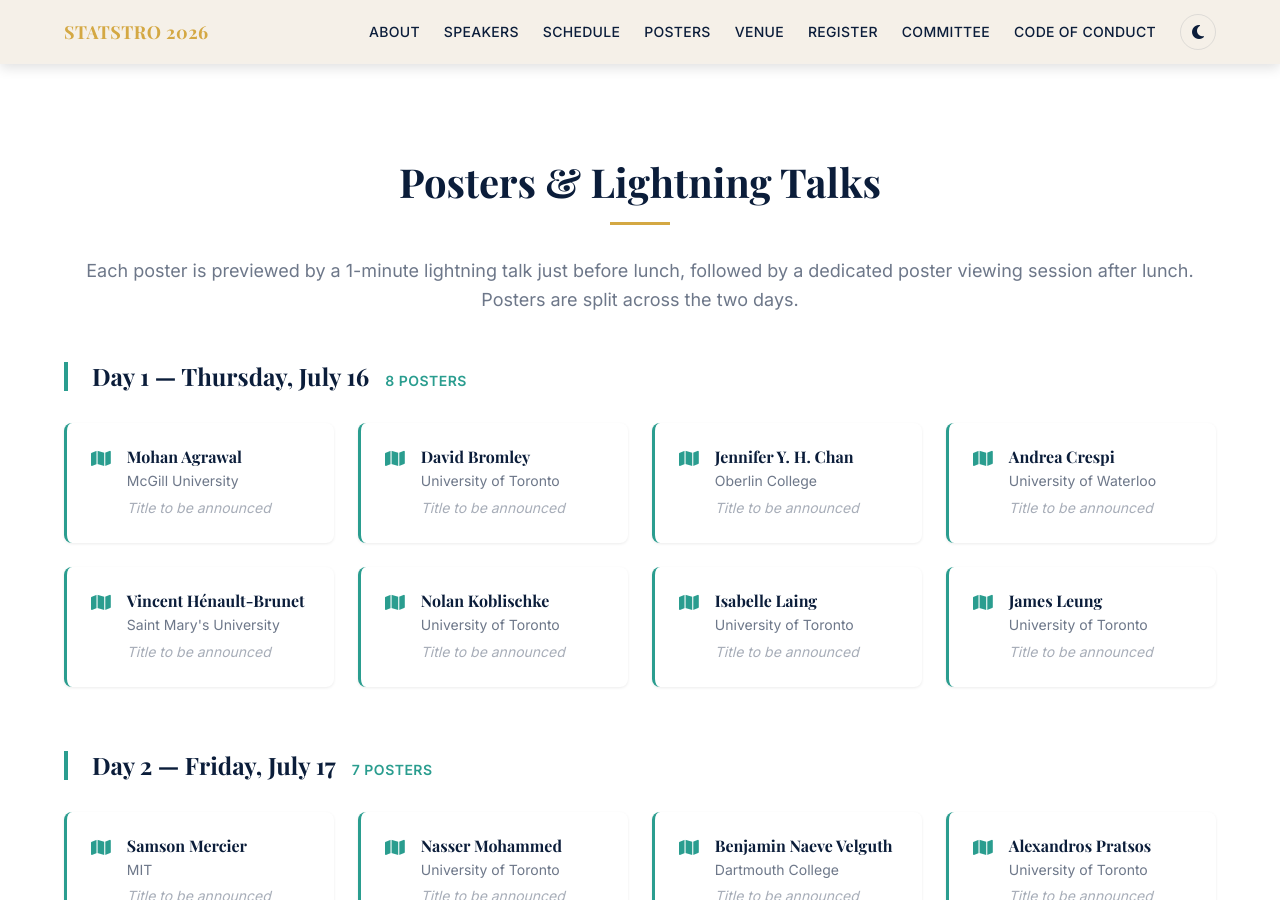
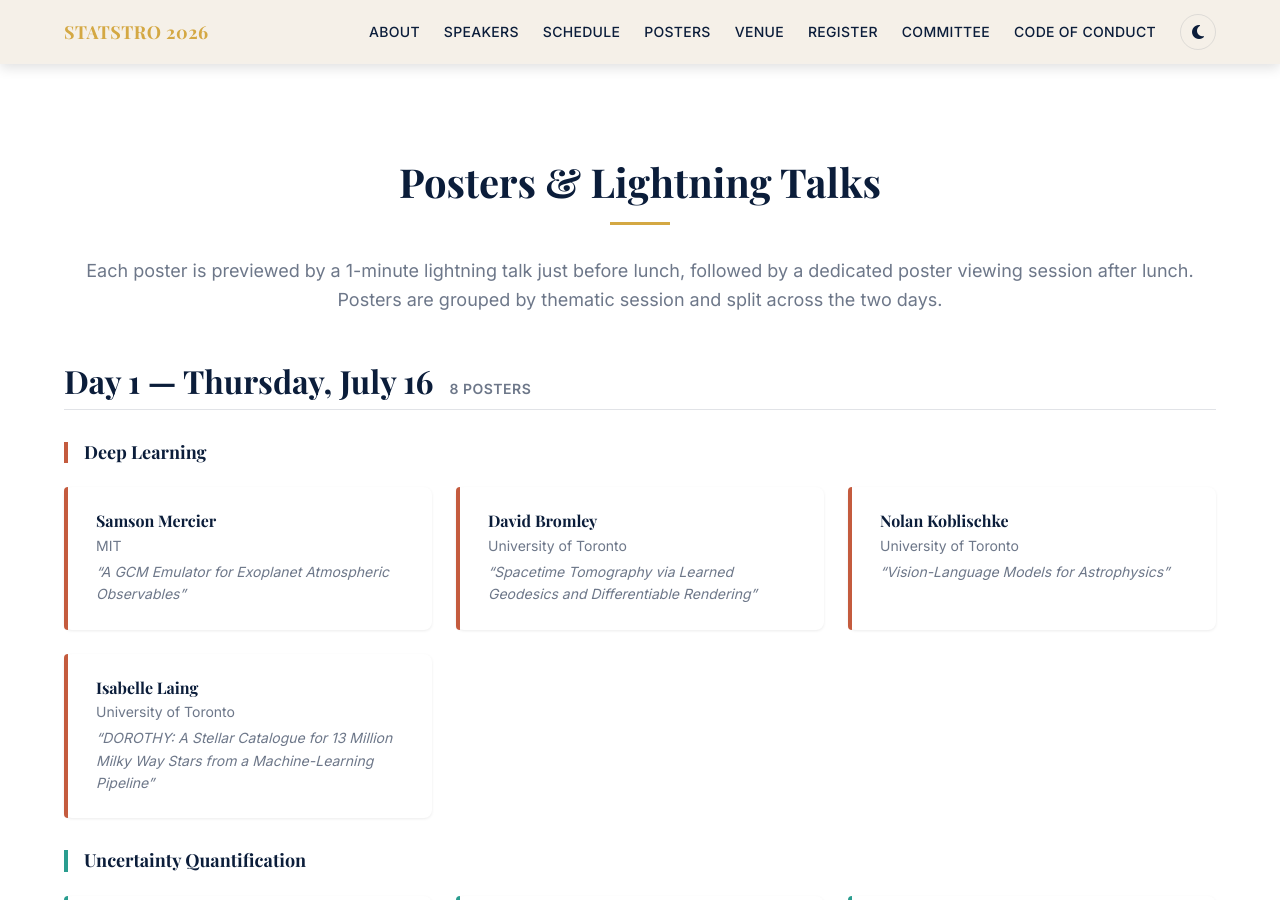
Before and after one commit to joshspeagle/STATSTRO, a Jekyll site: the page built from index.html, in a window 1280 px wide and 900 px high, scrolled down 6264 px. Built offline with Jekyll 4.4.1, drawn with Linux system fonts in a browser that asks for light colours; some web fonts are replaced; some of the changed text lies outside the part shown.

Commit message:
Key posters by session theme and add titles from the tracker
- Enrich _data/posters.yml with confirmed poster titles and a `session`
  category tag sourced from the poster tracker (Lightning+Poster Queue).
- Group posters by thematic session within each day and colour-key each
  card to its session (Deep Learning = coral, Uncertainty Quantification
  = teal, Sampling Techniques = gold, Simulation-Based Inference =
  purple), driven off _data/sessions.yml so the day follows the category.
- Keep the roster at the 15 confirmed-attending presenters; the 5
  poster-approved-but-unconfirmed applicants are intentionally excluded.
- Three posters had no session tag in the tracker; their category was
  inferred from the abstract (marked in the YAML) to keep ~8 boards/day.

Co-Authored-By: Claude Opus 4.8 <noreply@anthropic.com>
Claude-Session: https://claude.ai/code/session_015VcBYHxUG751wLYp2KJ5FK

```diff
--- a/_data/posters.yml
+++ b/_data/posters.yml
@@ -1,81 +1,90 @@
 # Poster presenters — each paired with a 1-minute lightning talk on their assigned day.
-# Posters are split across the two days because ~8 poster boards are available per day.
-# Day assignment is provisional (currently an alphabetical split); change `day` to rebalance.
-# `title` will be filled in once presenters confirm their poster titles.
+# Posters are grouped by thematic session; the session determines the day and colour:
+#   Day 1 — ml (Deep Learning), uq (Uncertainty Quantification)
+#   Day 2 — sampling (Sampling Techniques), sbi (Simulation-Based Inference)
+# `session` is the category tag from the poster tracker (first-listed where several apply).
+# Entries marked "inferred" had no session tag in the tracker; category was inferred from the
+# abstract to balance the ~8 boards available per day — adjust `session` to recategorise.
 
-# --- Day 1 — Thursday, July 16 ---
-- name: "Mohan Agrawal"
-  affiliation: "McGill University"
-  day: 1
-  title: ""
+# ===== Day 1 — Thursday, July 16 =====
+
+# --- Deep Learning ---
+- name: "Samson Mercier"
+  affiliation: "MIT"
+  session: ml
+  title: "A GCM Emulator for Exoplanet Atmospheric Observables"
 
 - name: "David Bromley"
   affiliation: "University of Toronto"
-  day: 1
-  title: ""
+  session: ml
+  title: "Spacetime Tomography via Learned Geodesics and Differentiable Rendering"
 
-- name: "Jennifer Y. H. Chan"
-  affiliation: "Oberlin College"
-  day: 1
-  title: ""
+- name: "Nolan Koblischke"
+  affiliation: "University of Toronto"
+  session: ml
+  title: "Vision-Language Models for Astrophysics"
 
+- name: "Isabelle Laing"
+  affiliation: "University of Toronto"
+  session: ml
+  title: "DOROTHY: A Stellar Catalogue for 13 Million Milky Way Stars from a Machine-Learning Pipeline"
+
+# --- Uncertainty Quantification ---
+- name: "Alexandros Pratsos"
+  affiliation: "University of Toronto"
+  session: uq
+  title: "Characterizing Stellar Streams with Error-Aware Machine Learning"
+
+- name: "Benjamin Naeve Velguth"  # inferred category (no session tag in tracker)
+  affiliation: "Dartmouth College"
+  session: uq
+  title: "Detecting Evidence of Hierarchical Structure Formation Around Dwarf Galaxies: Current and Future Observations"
+
+- name: "James Leung"  # inferred category (no session tag in tracker)
+  affiliation: "University of Toronto"
+  session: uq
+  title: "Deriving Physical Inferences from Multi-Wavelength Light Curves of High-Energy Relativistic Transients"
+
+- name: "Alexandra Rochon"  # inferred category (no session tag in tracker)
+  affiliation: "McMaster University"
+  session: uq
+  title: "Understanding the Impact of Cold Gas Giants on the Formation of Super-Earths and Sub-Neptunes with Astrometry"
+
+# ===== Day 2 — Friday, July 17 =====
+
+# --- Sampling Techniques ---
 - name: "Andrea Crespi"
   affiliation: "University of Waterloo"
-  day: 1
-  title: ""
+  session: sampling
+  title: "Efficient Gradient-Based Sampling for Cosmological Field-Level Inference"
+
+- name: "Mohan Agrawal"
+  affiliation: "McGill University"
+  session: sampling
+  title: "How to Generate Exact 1/fᵅ-Type Noise over an Arbitrary Number of Frequency Decades Without Running Out of Memory"
+
+- name: "Bennett Neil Skinner"
+  affiliation: "McMaster University"
+  session: sampling
+  title: "Inferring Planet Compositions Using Statistical Methods"
 
 - name: "Vincent Hénault-Brunet"
   affiliation: "Saint Mary's University"
-  day: 1
-  title: ""
-
-- name: "Nolan Koblischke"
-  affiliation: "University of Toronto"
-  day: 1
-  title: ""
-
-- name: "Isabelle Laing"
-  affiliation: "University of Toronto"
-  day: 1
-  title: ""
-
-- name: "James Leung"
-  affiliation: "University of Toronto"
-  day: 1
-  title: ""
-
-# --- Day 2 — Friday, July 17 ---
-- name: "Samson Mercier"
-  affiliation: "MIT"
-  day: 2
-  title: ""
+  session: sampling
+  title: "Orbit-Based Constraints on the Mass and Position of an IMBH in Omega Centauri from Fast-Moving Stars"
 
 - name: "Nasser Mohammed"
   affiliation: "University of Toronto"
-  day: 2
-  title: ""
+  session: sampling
+  title: "Bayesian Mixture Modelling to Characterize Stellar Streams"
 
-- name: "Benjamin Naeve Velguth"
-  affiliation: "Dartmouth College"
-  day: 2
-  title: ""
-
-- name: "Alexandros Pratsos"
-  affiliation: "University of Toronto"
-  day: 2
-  title: ""
-
-- name: "Alexandra Rochon"
-  affiliation: "McMaster University"
-  day: 2
-  title: ""
-
-- name: "Bennett Neil Skinner"
-  affiliation: "McMaster University"
-  day: 2
-  title: ""
+# --- Simulation-Based Inference ---
+- name: "Jennifer Y. H. Chan"
+  affiliation: "Oberlin College"
+  session: sbi
+  title: "Directional Multiscale Tools for Inference on the Sphere: From Wavelets to Curvelets with S2LET"
 
 - name: "Callista Sullivan"
   affiliation: "Queen's University"
-  day: 2
-  title: ""
+  session: sbi
+  title: "Can Simulation-Based Inference Reshape the Search for Structured Protostellar Disks?"
--- a/_includes/posters.html
+++ b/_includes/posters.html
@@ -3,31 +3,45 @@
     <h2 class="section-title">Posters &amp; Lightning Talks</h2>
     <p class="section-subtitle">
       Each poster is previewed by a 1-minute lightning talk just before lunch, followed by a
-      dedicated poster viewing session after lunch. Posters are split across the two days.
+      dedicated poster viewing session after lunch. Posters are grouped by thematic session and
+      split across the two days.
     </p>
 
     <div class="poster-days">
-      {% assign poster_days = "1,2" | split: "," %}
-      {% for d in poster_days %}
+      {% assign days = "1,2" | split: "," %}
+      {% for d in days %}
       {% assign day_num = d | plus: 0 %}
-      {% assign day_posters = site.data.posters | where: "day", day_num %}
-      {% if day_posters.size > 0 %}
+      {% assign day_sessions = site.data.sessions | where: "day", day_num %}
+
+      {% assign day_count = 0 %}
+      {% for s in day_sessions %}
+        {% assign s_posters = site.data.posters | where: "session", s.id %}
+        {% assign day_count = day_count | plus: s_posters.size %}
+      {% endfor %}
+
+      {% if day_count > 0 %}
       <div class="poster-day">
         <h3 class="poster-day-title">
           {% if day_num == 1 %}Day 1 — Thursday, July 16{% else %}Day 2 — Friday, July 17{% endif %}
-          <span class="poster-day-count">{{ day_posters.size }} poster{% if day_posters.size != 1 %}s{% endif %}</span>
+          <span class="poster-day-count">{{ day_count }} poster{% if day_count != 1 %}s{% endif %}</span>
         </h3>
-        <div class="poster-grid">
-          {% for poster in day_posters %}
-          <div class="poster-card" role="listitem">
-            <span class="poster-icon" aria-hidden="true"><i class="fa-solid fa-map"></i></span>
+
+        {% for s in day_sessions %}
+        {% assign session_posters = site.data.posters | where: "session", s.id %}
+        {% if session_posters.size > 0 %}
+        <div class="poster-session-group" style="--session-color: {{ s.color }}">
+          <h4 class="poster-session-name">{{ s.name }}</h4>
+          <div class="poster-grid" role="list">
+            {% for poster in session_posters %}
+            <div class="poster-card" style="--session-color: {{ s.color }}" role="listitem">
+              <span class="poster-accent" aria-hidden="true"></span>
               <div class="poster-card-body">
-              <h4 class="poster-name">{{ poster.name }}</h4>
+                <h5 class="poster-name">{{ poster.name }}</h5>
                 {% if poster.affiliation != "" %}
                 <p class="poster-affiliation">{{ poster.affiliation }}</p>
                 {% endif %}
                 {% if poster.title != "" %}
-              <p class="poster-title">"{{ poster.title }}"</p>
+                <p class="poster-title">“{{ poster.title }}”</p>
                 {% else %}
                 <p class="poster-title tbd">Title to be announced</p>
                 {% endif %}
@@ -35,6 +49,9 @@
             </div>
             {% endfor %}
           </div>
+        </div>
+        {% endif %}
+        {% endfor %}
       </div>
       {% endif %}
       {% endfor %}
--- a/_sass/_posters.scss
+++ b/_sass/_posters.scss
@@ -11,10 +11,10 @@
   align-items: baseline;
   flex-wrap: wrap;
   gap: $spacing-md;
-  font-size: $font-size-xl;
+  font-size: $font-size-2xl;
   margin-bottom: $spacing-xl;
-  padding-left: $spacing-lg;
-  border-left: 4px solid $teal;
+  padding-bottom: $spacing-sm;
+  border-bottom: 1px solid var(--color-border-accent);
 }
 
 .poster-day-count {
@@ -23,23 +23,39 @@
   font-weight: 600;
   text-transform: uppercase;
   letter-spacing: 0.5px;
-  color: $teal;
+  color: var(--color-text-muted);
+}
+
+.poster-session-group {
+  margin-bottom: $spacing-xl;
+
+  &:last-child {
+    margin-bottom: 0;
+  }
+}
+
+.poster-session-name {
+  font-size: $font-size-lg;
+  margin-bottom: $spacing-lg;
+  padding-left: $spacing-md;
+  border-left: 4px solid var(--session-color, $gold);
+  color: var(--color-heading);
 }
 
 .poster-grid {
   display: grid;
-  grid-template-columns: repeat(auto-fill, minmax(240px, 1fr));
+  grid-template-columns: repeat(auto-fill, minmax(280px, 1fr));
   gap: $spacing-lg;
 }
 
 .poster-card {
+  position: relative;
   display: flex;
-  gap: $spacing-md;
   padding: $spacing-lg;
+  padding-left: $spacing-xl;
   background: var(--color-bg-surface);
   border-radius: $border-radius;
   box-shadow: var(--color-shadow-sm);
-  border-left: 3px solid $teal;
   transition: all $transition-base;
 
   &:hover {
@@ -48,11 +64,15 @@
   }
 }
 
-.poster-icon {
-  flex-shrink: 0;
-  color: $teal;
-  font-size: 1.1rem;
-  line-height: 1.4;
+// Session-coloured accent bar down the left edge of each card.
+.poster-accent {
+  position: absolute;
+  top: 0;
+  left: 0;
+  bottom: 0;
+  width: 4px;
+  border-radius: $border-radius 0 0 $border-radius;
+  background: var(--session-color, $gold);
 }
 
 .poster-card-body {
@@ -88,7 +108,6 @@
   font-size: $font-size-sm;
   color: var(--color-text-muted);
   line-height: 1.6;
-  margin-bottom: 0;
 
   strong {
     color: var(--color-heading);
```
Lines whose indentation alone changed are shown as unchanged.
